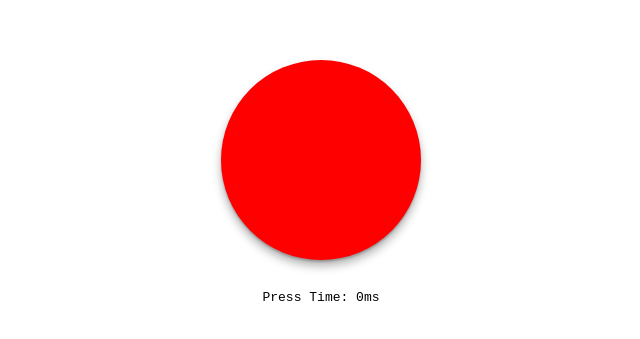
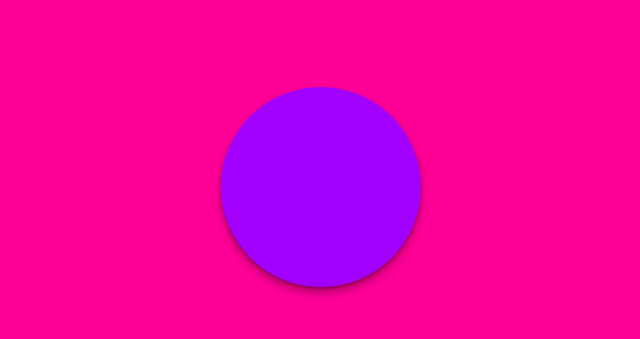
Before and after one commit to ocinpp/pulse-colour, a React (Vite) app: page / in a window 1280 px wide. Shown: the part 213-552 px from the top of the page, without its empty margins (319-959 px from the left). Built offline with nearby package versions, Linux system fonts and the light colour scheme.

Commit message:
Update bg, button colours and css imports

```diff
--- a/src/App.tsx
+++ b/src/App.tsx
@@ -2,12 +2,22 @@
 
 import type React from "react";
 import { useState, useCallback, useRef, useEffect } from "react";
-import "./App.css";
+import styles from "./App.module.css";
+
+const colorPalette = ["#00aba9", "#ff0097", "#a200ff", "#1ba1e2", "#f09609"];
+const showDebug = false;
+
+const getRandomColor = (exclude?: string) => {
+  const availableColors = exclude
+    ? colorPalette.filter((color) => color !== exclude)
+    : colorPalette;
+  return availableColors[Math.floor(Math.random() * availableColors.length)];
+};
 
 export default function App() {
-  const [bgColor, setBgColor] = useState("white");
-  const [buttonColor, setButtonColor] = useState("red");
-  const [debugInfo, setDebugInfo] = useState({ hex: "#FF0000", pressTime: 0 });
+  const [bgColor, setBgColor] = useState(() => getRandomColor());
+  const [buttonColor, setButtonColor] = useState(() => getRandomColor(bgColor));
+  const [debugInfo, setDebugInfo] = useState({ pressTime: 0 });
   const circleRef = useRef<HTMLDivElement>(null);
   const pressStartTime = useRef<number | null>(null);
   const animationFrameId = useRef<number | null>(null);
@@ -28,7 +38,6 @@ export default function App() {
       const color = generateColor(duration);
       setButtonColor(color);
       setDebugInfo({
-        hex: color,
         pressTime: duration,
       });
     }
@@ -72,7 +81,7 @@ export default function App() {
             rect.top;
 
           const ripple = document.createElement("div");
-          ripple.className = "ripple";
+          ripple.className = styles.ripple;
           ripple.style.left = `${x}px`;
           ripple.style.top = `${y}px`;
 
@@ -88,8 +97,8 @@ export default function App() {
         cancelAnimationFrame(animationFrameId.current);
         animationFrameId.current = null;
       }
-      setButtonColor("red");
-      setDebugInfo({ hex: "#FF0000", pressTime: 0 });
+      // setButtonColor("red");
+      // setDebugInfo({ hex: "#000000", pressTime: 0 });
     },
     [generateColor]
   );
@@ -132,16 +141,21 @@ export default function App() {
   }, [handleInteractionStart, handleInteractionEnd]);
 
   return (
-    <main className="main" style={{ backgroundColor: bgColor }}>
+    <main className={styles.main} style={{ backgroundColor: bgColor }}>
       <div
         ref={circleRef}
-        className={`circle ${isPressing.current ? "pressed" : ""}`}
+        className={`${styles.circle} ${
+          isPressing.current ? styles.pressed : ""
+        }`}
         style={{ backgroundColor: buttonColor }}
       ></div>
-      <div className="debug">
-        {/* <p>Button Color: {debugInfo.hex}</p> */}
-        <p>Press Time: {debugInfo.pressTime}ms</p>
-      </div>
+      {showDebug && (
+        <div className={styles.debug}>
+          <p>Background Color: {bgColor}</p>
+          <p>Button Color: {buttonColor}</p>
+          <p>Press Time: {debugInfo.pressTime}ms</p>
+        </div>
+      )}
     </main>
   );
 }
```
Also changed, not shown: src/App.module.css (renamed from src/App.css).
